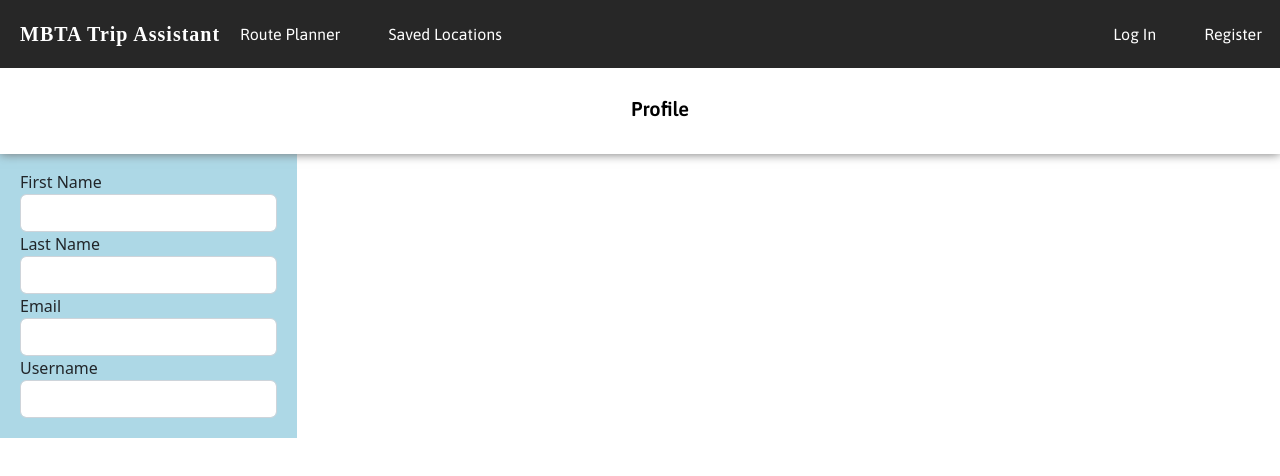
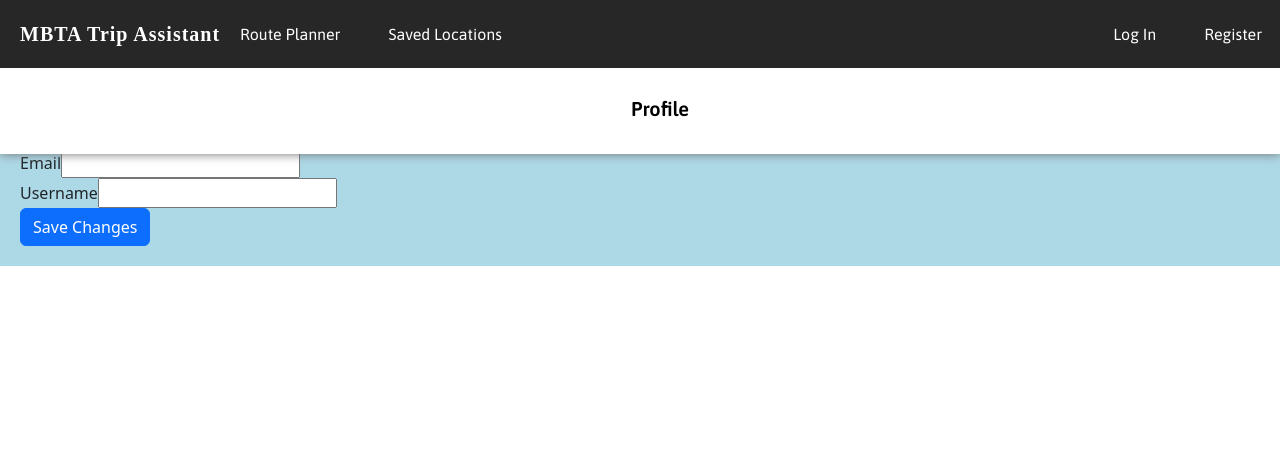
Before and after one commit to bridgetknight/mern-app, a React (Create React App) app in the folder frontend/: page /accountManagementPage in a window 1280 px wide. Shown: the top 476 px of the page. Built offline with nearby package versions, Linux system fonts and the light colour scheme; a web font is replaced by a local one; what radar-sdk-js would draw is missing.

Commit message:
fixed account

```diff
--- a/frontend/src/components/pages/accountManagementPage.js
+++ b/frontend/src/components/pages/accountManagementPage.js
@@ -1,10 +1,9 @@
 import React, { useState, useEffect } from "react";
 import axios from "axios";
-import getUserInfo from "../../utilities/decodeJwt";
+import getUserInfo from "../../utilities/decodeJwt"; // Ensure this utility function is correctly implemented
 
 const AccountManagement = () => {
   const [userInfo, setUserInfo] = useState({
-    userId: "",
     firstName: "",
     lastName: "",
     email: "",
@@ -12,68 +11,95 @@
   });
 
   useEffect(() => {
-    // This effect will run once, after the initial render
-    const fetchData = async () => {
+    const fetchUserInfo = async () => {
+      // Retrieve the user's ID from the JWT stored in localStorage
+      const userData = getUserInfo(localStorage.getItem("accessToken"));
+      if (userData && userData.id) {
         try {
-        // Decode the JWT to get the user's information
-        const userData = getUserInfo(localStorage.getItem("accessToken"));
+          // Fetch user's profile data from the backend
           const response = await axios.get(
-          `${process.env.REACT_APP_BACKEND_SERVER_URI}/user/${userData.id}`
+            `${process.env.REACT_APP_BACKEND_SERVER_URI}/user/profile/${userData.id}`
           );
-        // Assuming the response will have the user information in the body
-        setUserInfo({
-          userId: userData.id,
-          firstName: response.data.firstName,
-          lastName: response.data.lastName,
-          email: response.data.email,
-          username: response.data.username,
-        });
+          setUserInfo(response.data); // Update the userInfo state with the fetched data
         } catch (error) {
           console.error("Error fetching user data:", error);
         }
+      }
     };
-    fetchData();
+
+    fetchUserInfo();
   }, []);
+
+  const handleInputChange = (e) => {
+    const { name, value } = e.target;
+    setUserInfo((prev) => ({ ...prev, [name]: value }));
+  };
 
   const handleSubmit = async (e) => {
     e.preventDefault();
+    const userData = getUserInfo(localStorage.getItem("accessToken"));
+    if (userData && userData.id) {
       try {
-      const response = await axios.post(
-        `${process.env.REACT_APP_BACKEND_SERVER_URI}/editUser`,
+        // Submit the updated profile data to the backend
+        const response = await axios.put(
+          `${process.env.REACT_APP_BACKEND_SERVER_URI}/user/profile/${userData.id}`,
           userInfo
         );
-      console.log(response.data);
+        console.log("Profile updated successfully", response.data);
+        // Handle success (e.g., show a success message)
       } catch (error) {
-      console.error(error);
+        console.error("Error updating profile", error);
+        // Handle error (e.g., show an error message)
       }
-  };
-
-  // Render a read-only field
-  const renderReadOnlyField = (label, value) => {
-    return (
-      <div className="form-group">
-        <label>{label}</label>
-        <input type="text" className="form-control" value={value} readOnly />
-      </div>
-    );
+    }
   };
 
   return (
     <div
       className="account-management"
-      style={{
-        position: "absolute",
-        padding: "20px",
-        backgroundColor: "#ADD8E6",
-        top: "150px",
-      }}
+      style={{ padding: "20px", backgroundColor: "#ADD8E6" }}
     >
-      <div className="user-info">
-        {renderReadOnlyField("First Name", userInfo.firstName)}
-        {renderReadOnlyField("Last Name", userInfo.lastName)}
-        {renderReadOnlyField("Email", userInfo.email)}
-        {renderReadOnlyField("Username", userInfo.username)}
+      <form className="user-info" onSubmit={handleSubmit}>
+        <div className="form-group">
+          <label>First Name</label>
+          <input
+            type="text"
+            name="firstName"
+            value={userInfo.firstName}
+            onChange={handleInputChange}
+          />
         </div>
+        <div className="form-group">
+          <label>Last Name</label>
+          <input
+            type="text"
+            name="lastName"
+            value={userInfo.lastName}
+            onChange={handleInputChange}
+          />
+        </div>
+        <div className="form-group">
+          <label>Email</label>
+          <input
+            type="email"
+            name="email"
+            value={userInfo.email}
+            onChange={handleInputChange}
+          />
+        </div>
+        <div className="form-group">
+          <label>Username</label>
+          <input
+            type="text"
+            name="username"
+            value={userInfo.username}
+            onChange={handleInputChange}
+          />
+        </div>
+        <button type="submit" className="btn btn-primary">
+          Save Changes
+        </button>
+      </form>
     </div>
   );
 };
```
Lines whose indentation alone changed are shown as unchanged.
